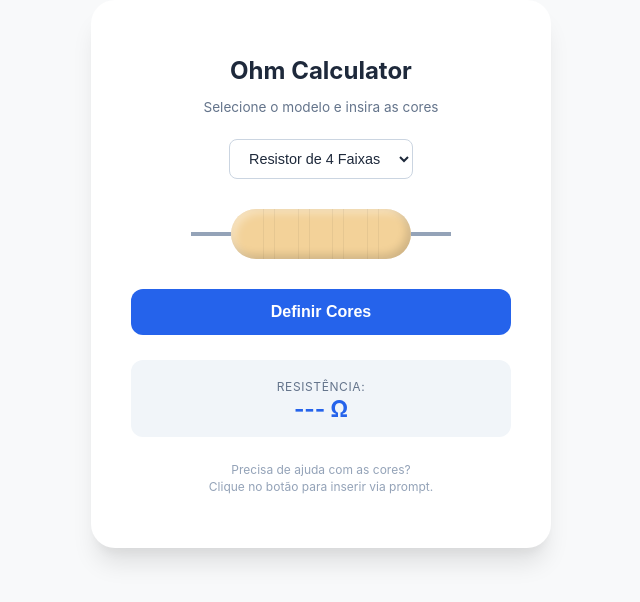
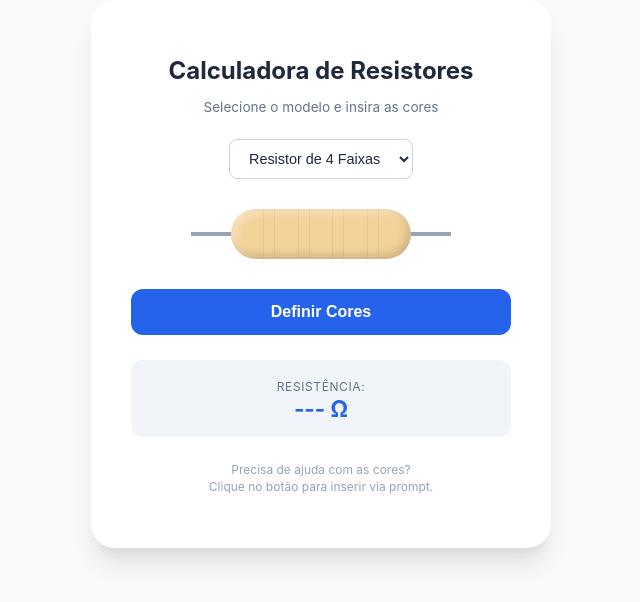
Before and after one commit to Mafioletti/CalculadoraEletrica, a plain HTML site: page CALCULADORA_RESISTORES/index.html in a window 1280 px wide. Shown: the part 126-728 px from the top of the page, without its empty margins (319-959 px from the left). Drawn offline with Linux system fonts and the light colour scheme.

Commit message:
Update index.html

```diff
--- a/CALCULADORA_RESISTORES/index.html
+++ b/CALCULADORA_RESISTORES/index.html
@@ -10,7 +10,7 @@
 
     <div id="container">
         <header>
-            <h1>Ohm Calculator</h1>
+            <h1>Calculadora de Resistores</h1>
             <p>Selecione o modelo e insira as cores</p>
         </header>
 
```
